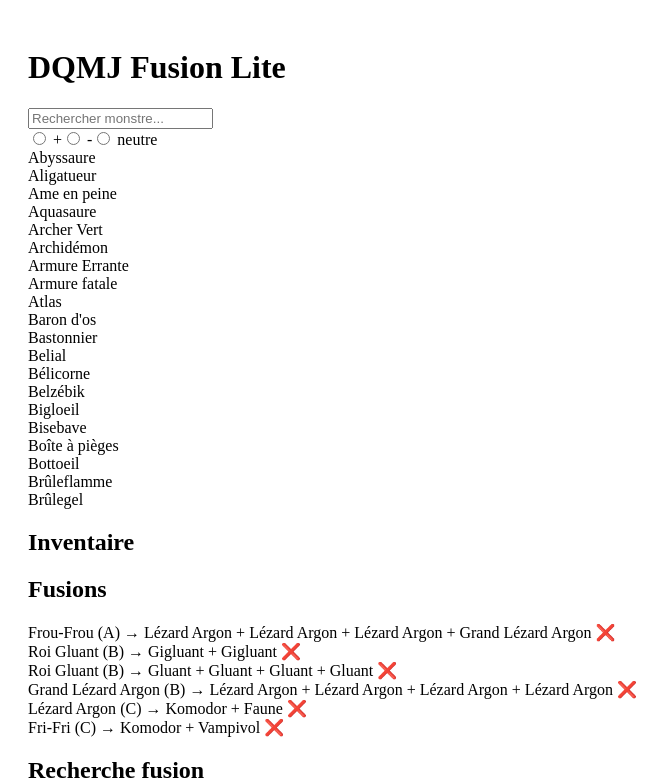
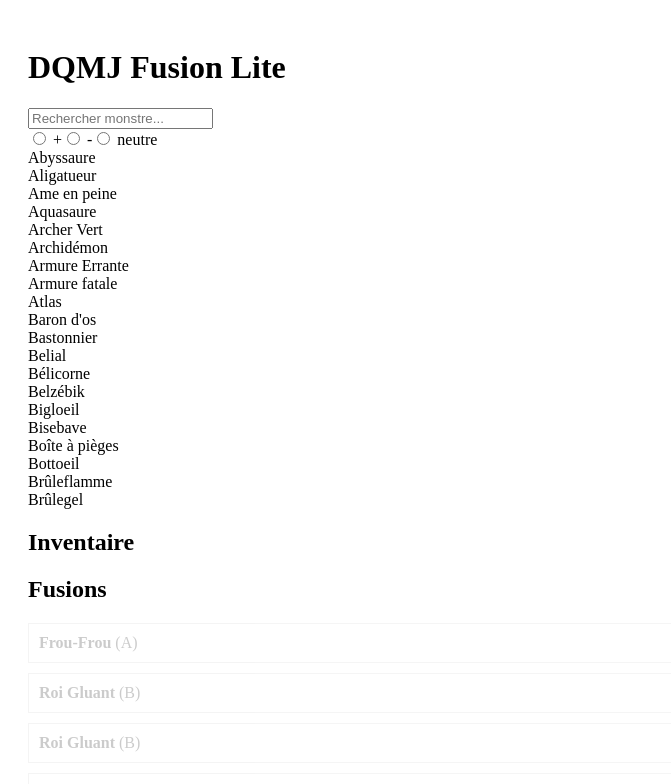
Before and after one commit to puebdev/dqmj-app, a React (Vite) app: page / in a window 1280 px wide. Shown: the top 784 px of the page, without its empty margins (0-671 px from the left). Built offline with nearby package versions, Linux system fonts and the light colour scheme.

Commit message:
Update App.jsx

```diff
--- a/src/App.jsx
+++ b/src/App.jsx
@@ -104,16 +104,38 @@ export default function App() {
       ))}
 
       <h2>Fusions</h2>
-      {fusionResults.map((f, i) => (
-        <div key={i}>
-          {f.result} ({f.rank}) → {f.parents.join(" + ")}
-          <span>
-            {f.ownedCount === 2 && " ✅"}
-            {f.ownedCount === 1 && " ⚠️"}
-            {f.ownedCount === 0 && " ❌"}
-          </span>
-        </div>
-      ))}
+    {fusionResults.map((f, i) => {
+  const owned = f.parents.filter(p =>
+    inventory.some(m => m.name === p)
+  );
+
+  const missing = f.parents.filter(p =>
+    !inventory.some(m => m.name === p)
+  );
+
+  const isComplete = owned.length === f.parents.length;
+  const isPartial = owned.length > 0 && !isComplete;
+
+  return (
+    <div
+      key={i}
+      onClick={() => {
+        if (isPartial) {
+          alert("Il manque : " + missing.join(", "));
+        }
+      }}
+      style={{
+        opacity: isComplete ? 1 : isPartial ? 0.5 : 0.2,
+        cursor: isPartial ? "pointer" : "default",
+        marginBottom: 10,
+        border: "1px solid #ccc",
+        padding: 10
+      }}
+    >
+      <strong>{f.result}</strong> ({f.rank})
+    </div>
+  );
+})}
 
       <h2>Recherche fusion</h2>
       <input
```
